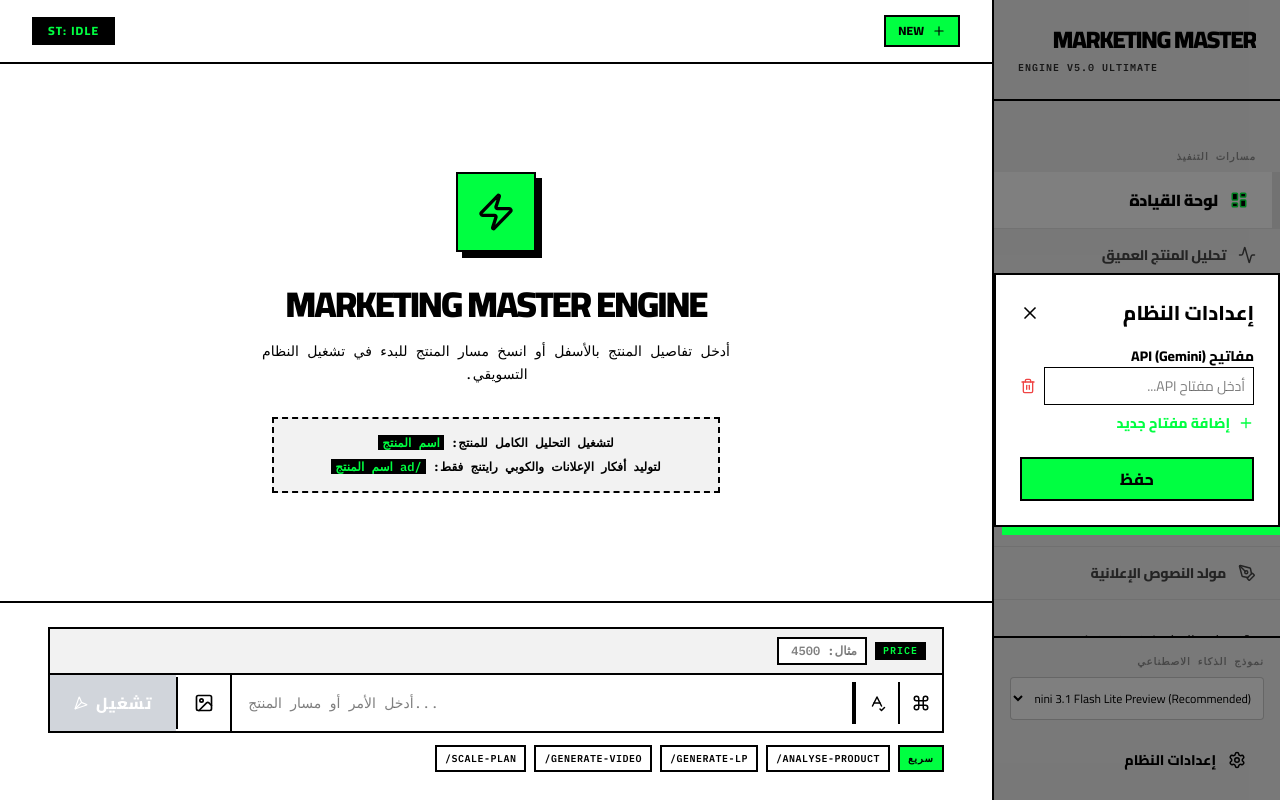
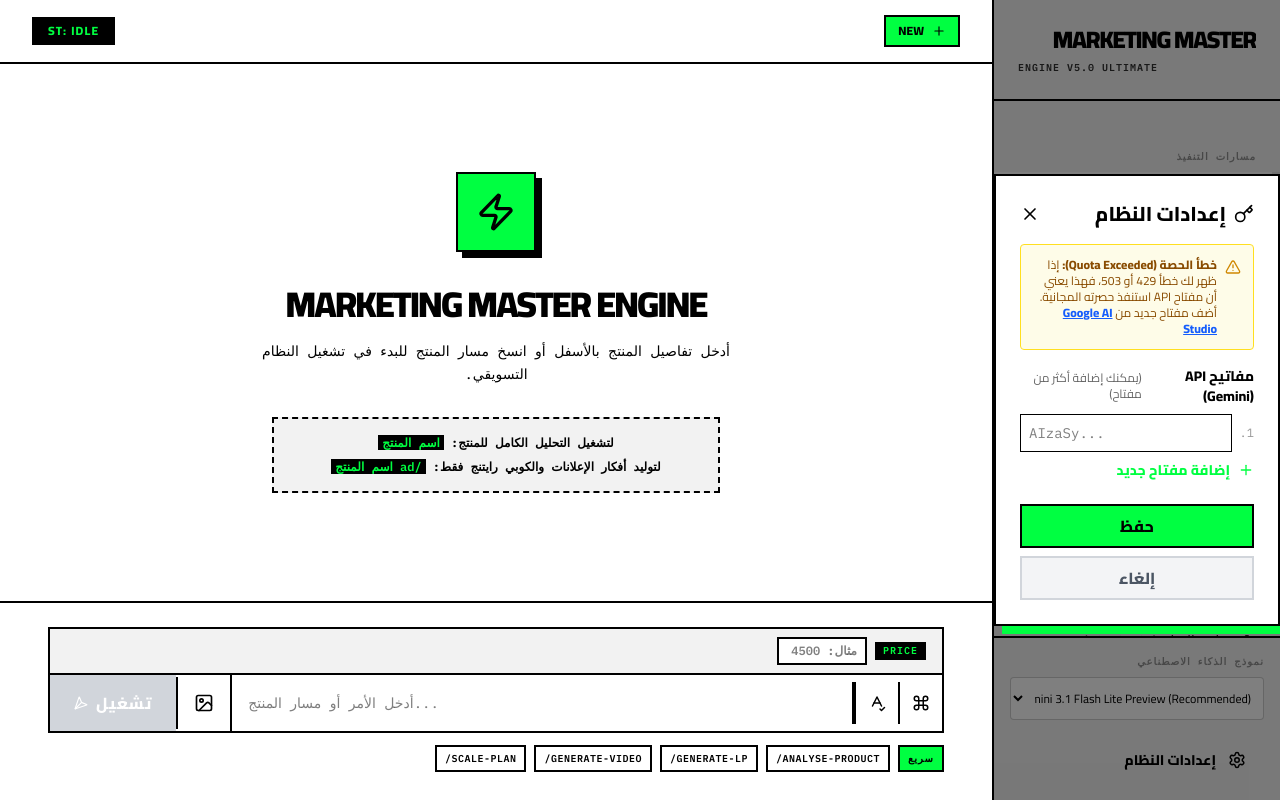
Before and after one commit to Kerkacem/kerkacem-market-ads, a React (Vite) app: page / in a window 1280 px wide. Both pictures are taken after a click on the button "إعدادات النظام". Built offline with nearby package versions, Linux system fonts and the light colour scheme.

Commit message:
fix: improve API error handling and settings modal for quota errors

```diff
--- a/src/App.tsx
+++ b/src/App.tsx
@@ -147,7 +147,7 @@
       } catch (error) {
         console.error(error);
         setAppState('IDLE');
-        alert('حدث خطأ في طلب توليد الإعلانات.');
+        showApiError(error, 'طلب توليد الإعلانات');
       }
       return;
     }
@@ -163,10 +163,17 @@
         const result = await runPhase0(cleanMsg, sellingPrice, images);
         setData0(result);
         setAppState('PHASE_0_DONE');
-      } catch (error) {
+      } catch (error: any) {
         console.error(error);
         setAppState('IDLE');
-        alert('حدث خطأ في طلب المرحلة 0.');
+        const errorMsg = error?.message || '';
+        if (errorMsg.includes('429') || errorMsg.includes('quota') || errorMsg.includes('RESOURCE_EXHAUSTED')) {
+          alert('⚠️ تم تجاوز حصة API المجانية.\n\nالحل:\n1. اضغط على "إعدادات النظام" في القائمة الجانبية\n2. أضف مفتاح API جديد من Google AI Studio\n3. الرابط: https://aistudio.google.com/apikey');
+        } else if (errorMsg.includes('503') || errorMsg.includes('UNAVAILABLE')) {
+          alert('⏳ النموذج يعاني من ضغط عالي حالياً.\n\nيرجى المحاولة مرة أخرى بعد دقائق قليلة.');
+        } else {
+          alert('حدث خطأ في طلب المرحلة 0.\n\nتأكد من وجود مفتاح API صالح في الإعدادات.');
+        }
       }
     } else if (isConfirm) {
       if (appState === 'PHASE_0_DONE' && data0) {
@@ -179,7 +186,7 @@
         } catch (error) {
           console.error(error);
           setAppState('PHASE_0_DONE');
-          alert('حدث خطأ في طلب المرحلة 0.5.');
+          showApiError(error, 'المرحلة 0.5');
         }
       } else if (appState === 'PHASE_05_DONE' && data05) {
         setAppState('LOADING');
@@ -191,7 +198,7 @@
         } catch (error) {
           console.error(error);
           setAppState('PHASE_05_DONE');
-          alert('حدث خطأ في طلب المرحلة 1. تحقق من مفتاح API أو المدخلات.');
+          showApiError(error, 'المرحلة 1');
         }
       } else if (appState === 'PHASE_1_DONE' && data1) {
         setAppState('LOADING');
@@ -201,7 +208,7 @@
           setData2(res);
           setAppState('PHASE_2_DONE');
         } catch (error) {
-          console.error(error); setAppState('PHASE_1_DONE'); alert('فشل في هندسة الـ Briefs (المرحلة 2).');
+          console.error(error); setAppState('PHASE_1_DONE'); showApiError(error, 'المرحلة 2');
         }
       } else if (appState === 'PHASE_2_DONE' && data1) {
         setAppState('LOADING');
@@ -211,7 +218,7 @@
           setData3(res);
           setAppState('PHASE_3_DONE');
         } catch (error) {
-           console.error(error); setAppState('PHASE_2_DONE'); alert('فشل في تصميم الـ Landing Page.');
+           console.error(error); setAppState('PHASE_2_DONE'); showApiError(error, 'المرحلة 3');
         }
       } else if (appState === 'PHASE_3_DONE' && data1) {
         setAppState('LOADING');
@@ -221,7 +228,7 @@
           setData4(res);
           setAppState('PHASE_4_DONE');
         } catch (error) {
-           console.error(error); setAppState('PHASE_3_DONE'); alert('فشل في توليد الـ Video Workflow.');
+           console.error(error); setAppState('PHASE_3_DONE'); showApiError(error, 'المرحلة 4');
         }
       } else if (appState === 'PHASE_4_DONE' && data1) {
         setAppState('LOADING');
@@ -231,7 +238,7 @@
           setData5(res);
           setAppState('PHASE_5_DONE');
         } catch (error) {
-           console.error(error); setAppState('PHASE_4_DONE'); alert('فشل في تصميم استراتيجية الإعلانات (المرحلة 5).');
+           console.error(error); setAppState('PHASE_4_DONE'); showApiError(error, 'المرحلة 5');
         }
       } else if (appState === 'PHASE_5_DONE' && data1) {
         setAppState('LOADING');
@@ -241,7 +248,7 @@
           setData6(res);
           setAppState('PHASE_6_DONE');
         } catch (error) {
-           console.error(error); setAppState('PHASE_5_DONE'); alert('فشل في تصميم نظام التوسع (المرحلة 6).');
+           console.error(error); setAppState('PHASE_5_DONE'); showApiError(error, 'المرحلة 6');
         }
       } else if (appState === 'PHASE_6_DONE' && productName) {
         setAppState('LOADING');
@@ -251,9 +258,20 @@
           setData7(res);
           setAppState('PHASE_7_DONE');
         } catch (error) {
-           console.error(error); setAppState('PHASE_6_DONE'); alert('فشل في توليد نصوص الإعلانات (المرحلة 7).');
+           console.error(error); setAppState('PHASE_6_DONE'); showApiError(error, 'المرحلة 7');
         }
       }
+    }
+  };
+
+  const showApiError = (error: any, phaseName: string) => {
+    const errorMsg = error?.message || '';
+    if (errorMsg.includes('429') || errorMsg.includes('quota') || errorMsg.includes('RESOURCE_EXHAUSTED')) {
+      alert(`⚠️ تم تجاوز حصة API المجانية.\n\nالحل:\n1. اضغط على "إعدادات النظام" في القائمة الجانبية\n2. أضف مفتاح API جديد من Google AI Studio\n3. الرابط: https://aistudio.google.com/apikey`);
+    } else if (errorMsg.includes('503') || errorMsg.includes('UNAVAILABLE')) {
+      alert(`⏳ النموذج يعاني من ضغط عالي حالياً.\n\nيرجى المحاولة مرة أخرى بعد دقائق قليلة.`);
+    } else {
+      alert(`حدث خطأ في ${phaseName}.\n\nتأكد من وجود مفتاح API صالح في الإعدادات.`);
     }
   };
 
--- a/src/components/SettingsModal.tsx
+++ b/src/components/SettingsModal.tsx
@@ -1,9 +1,20 @@
 
-import React, { useState } from 'react';
-import { X, Save, Plus, Trash2 } from 'lucide-react';
+import React, { useState, useEffect } from 'react';
+import { X, Save, Plus, Trash2, Key, AlertTriangle } from 'lucide-react';
 
 export function SettingsModal({ isOpen, onClose }: { isOpen: boolean; onClose: () => void }) {
   const [apiKeys, setApiKeys] = useState<string[]>(['']);
+  const [saveStatus, setSaveStatus] = useState<'idle' | 'saved' | 'error'>('idle');
+
+  useEffect(() => {
+    try {
+      const stored = localStorage.getItem('nextify_api_keys');
+      if (stored) {
+        const parsed = JSON.parse(stored);
+        setApiKeys(parsed.length > 0 ? parsed : ['']);
+      }
+    } catch (e) {}
+  }, [isOpen]);
 
   const addKey = () => setApiKeys([...apiKeys, '']);
   const removeKey = (index: number) => setApiKeys(apiKeys.filter((_, i) => i !== index));
@@ -11,41 +22,89 @@
     const newKeys = [...apiKeys];
     newKeys[index] = value;
     setApiKeys(newKeys);
-    localStorage.setItem('nextify_api_keys', JSON.stringify(newKeys.filter(k => k.length > 0)));
+  };
+
+  const handleSave = () => {
+    try {
+      const validKeys = apiKeys.filter(k => k.length > 0);
+      localStorage.setItem('nextify_api_keys', JSON.stringify(validKeys));
+      setSaveStatus('saved');
+      setTimeout(() => {
+        setSaveStatus('idle');
+        onClose();
+      }, 1500);
+    } catch (e) {
+      setSaveStatus('error');
+    }
   };
 
   if (!isOpen) return null;
 
   return (
     <div className="fixed inset-0 z-50 flex items-center justify-center bg-black/50">
-      <div className="bg-white p-6 w-96 border-2 border-black shadow-[8px_8px_0_#00FF41]">
+      <div className="bg-white p-6 w-full max-w-md border-2 border-black shadow-[8px_8px_0_#00FF41] max-h-[90vh] overflow-y-auto">
         <div className="flex justify-between items-center mb-4">
-          <h2 className="text-xl font-bold uppercase">إعدادات النظام</h2>
+          <h2 className="text-xl font-bold uppercase flex items-center gap-2">
+            <Key size={20} /> إعدادات النظام
+          </h2>
           <button onClick={onClose}><X size={20} /></button>
         </div>
 
+        <div className="bg-yellow-50 border border-yellow-300 p-3 mb-4 rounded-sm">
+          <div className="flex items-start gap-2">
+            <AlertTriangle size={16} className="text-yellow-600 mt-0.5 shrink-0" />
+            <div className="text-xs text-yellow-800">
+              <strong>خطأ الحصة (Quota Exceeded):</strong> إذا ظهر لك خطأ 429 أو 503، فهذا يعني أن مفتاح API استنفذ حصرته المجانية. أضف مفتاح جديد من{' '}
+              <a href="https://aistudio.google.com/apikey" target="_blank" rel="noopener noreferrer" className="underline font-bold text-blue-600">
+                Google AI Studio
+              </a>
+            </div>
+          </div>
+        </div>
+
         <div className="space-y-2 mb-6">
-          <label className="text-sm font-bold">مفاتيح API (Gemini)</label>
+          <label className="text-sm font-bold flex items-center gap-2">
+            مفاتيح API (Gemini)
+            <span className="text-xs font-normal opacity-60">(يمكنك إضافة أكثر من مفتاح)</span>
+          </label>
           {apiKeys.map((key, i) => (
             <div key={i} className="flex gap-2">
+              <span className="flex items-center text-xs font-mono opacity-40">{i + 1}.</span>
               <input
                 type="password"
-                className="flex-1 p-2 border border-black text-sm"
+                className="flex-1 p-2 border border-black text-sm font-mono"
                 value={key}
                 onChange={(e) => updateKey(i, e.target.value)}
-                placeholder="أدخل مفتاح API..."
+                placeholder="AIzaSy..."
+                dir="ltr"
               />
-              <button className="text-red-500" onClick={() => removeKey(i)}><Trash2 size={16} /></button>
+              {apiKeys.length > 1 && (
+                <button className="text-red-500 hover:text-red-700" onClick={() => removeKey(i)}><Trash2 size={16} /></button>
+              )}
             </div>
           ))}
-          <button className="flex items-center gap-2 text-sm font-bold text-[#00FF41]" onClick={addKey}>
+          <button className="flex items-center gap-2 text-sm font-bold text-[#00FF41] hover:text-[#00cc33] transition-colors" onClick={addKey}>
             <Plus size={16} /> إضافة مفتاح جديد
           </button>
         </div>
 
-        <button className="w-full bg-[#00FF41] font-bold p-2 hover:bg-black hover:text-[#00FF41] border-2 border-black" onClick={onClose}>
-          حفظ
-        </button>
+        <div className="space-y-2">
+          <button
+            className={`w-full font-bold p-2 border-2 transition-all ${
+              saveStatus === 'saved'
+                ? 'bg-green-500 text-white border-green-600'
+                : saveStatus === 'error'
+                ? 'bg-red-500 text-white border-red-600'
+                : 'bg-[#00FF41] hover:bg-black hover:text-[#00FF41] border-black'
+            }`}
+            onClick={handleSave}
+          >
+            {saveStatus === 'saved' ? '✓ تم الحفظ' : saveStatus === 'error' ? 'خطأ في الحفظ' : 'حفظ'}
+          </button>
+          <button className="w-full bg-gray-100 font-bold p-2 hover:bg-gray-200 border-2 border-gray-300 text-gray-600" onClick={onClose}>
+            إلغاء
+          </button>
+        </div>
       </div>
     </div>
   );
```
